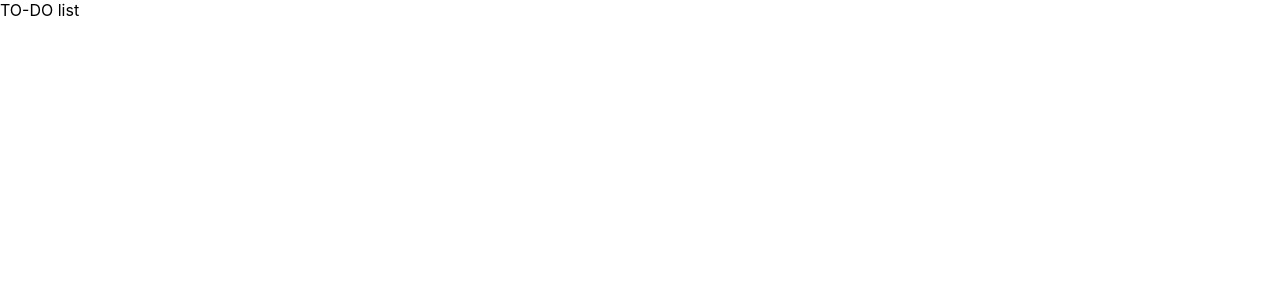
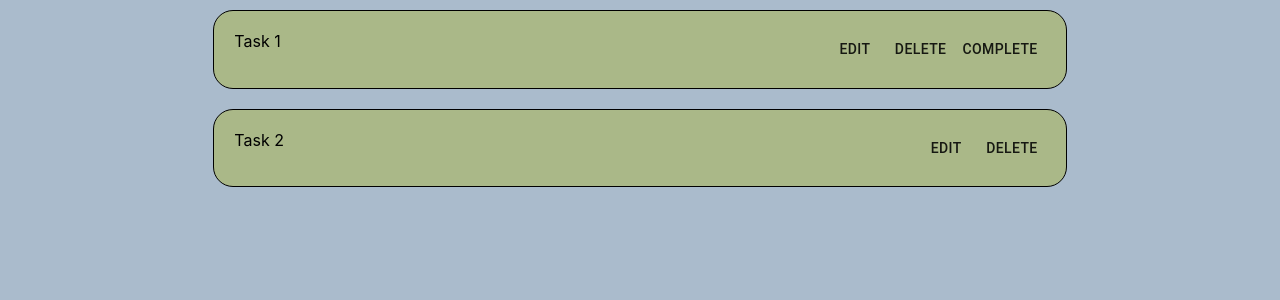
Before and after one commit to KadirZukorlic/todolist, a React (Create React App) app: page / in a window 1280 px wide. Shown: the top 300 px of the page. Built offline with nearby package versions, Linux system fonts and the light colour scheme.

Commit message:
all mock tasks listed

```diff
--- a/package.json
+++ b/package.json
@@ -8,6 +8,7 @@
     "@testing-library/jest-dom": "^5.11.4",
     "@testing-library/react": "^11.1.0",
     "@testing-library/user-event": "^12.1.10",
+    "node-sass": "5",
     "react": "^17.0.2",
     "react-dom": "^17.0.2",
     "react-router": "^6.0.2",
--- a/src/App.js
+++ b/src/App.js
@@ -1,15 +1,18 @@
 import React from 'react';
-import './App.css';
 import { BrowserRouter, Switch, Route } from 'react-router-dom';
-import ToDo from './pages/ToDo';
+import { ToDo } from './pages/ToDo';
+import { Box } from '@material-ui/core';
+import './styles/styles.scss';
 
 function App() {
     return (
-        <BrowserRouter>
-            <Switch>
-                <Route path={'/'} exact component={ToDo} />
-            </Switch>
-        </BrowserRouter>
+        <Box className="app">
+            <BrowserRouter>
+                <Switch>
+                    <Route path={'/'} exact component={ToDo} />
+                </Switch>
+            </BrowserRouter>
+        </Box>
     );
 }
 
--- a/src/pages/ToDo.js
+++ b/src/pages/ToDo.js
@@ -1,7 +1,40 @@
-import React from 'react';
+import React, { useState } from 'react';
+import { Grid, Box, Button } from '@material-ui/core';
 
-const ToDo = () => {
-    return <div>TO-DO list</div>;
+const mockTasks = [
+    {
+        name: 'Task 1',
+        description: 'Buy something',
+        date: new Date(),
+        priority: 'Low',
+        completed: false,
+    },
+    {
+        name: 'Task 2',
+        description: 'Sell something',
+        date: new Date(),
+        priority: 'High',
+        completed: true,
+    },
+];
+
+export const ToDo = () => {
+    const [tasks, setTasks] = useState(mockTasks);
+
+    return (
+        <Grid container className="todo-container">
+            {tasks.map((task, i) => (
+                <Grid item key={i} xs={12} sm={10} md={8}>
+                    <Box className="todo-item">
+                        <Box>{task.name}</Box>
+                        <Box display="flex">
+                            <Button>Edit</Button>
+                            <Button>Delete</Button>
+                            {!task.completed && <Button>Complete</Button>}
+                        </Box>
+                    </Box>
+                </Grid>
+            ))}
+        </Grid>
+    );
 };
-
-export default ToDo;
--- /dev/null
+++ b/src/styles/styles.scss
@@ -0,0 +1,22 @@
+.app {
+    width: 100%;
+    height: 100vh;
+    background-color: #abc;
+}
+
+.todo {
+    &-container {
+        display: flex;
+        justify-content: center;
+    }
+
+    &-item {
+        background-color: #aab888;
+        padding: 20px;
+        margin: 10px 0;
+        border: 1px solid #000;
+        border-radius: 20px;
+        display: flex;
+        justify-content: space-between;
+    }
+}
```
Also changed, not shown: src/index.js (line endings or trailing spaces), 1 other file (tests, documents, lock files or other folders).
